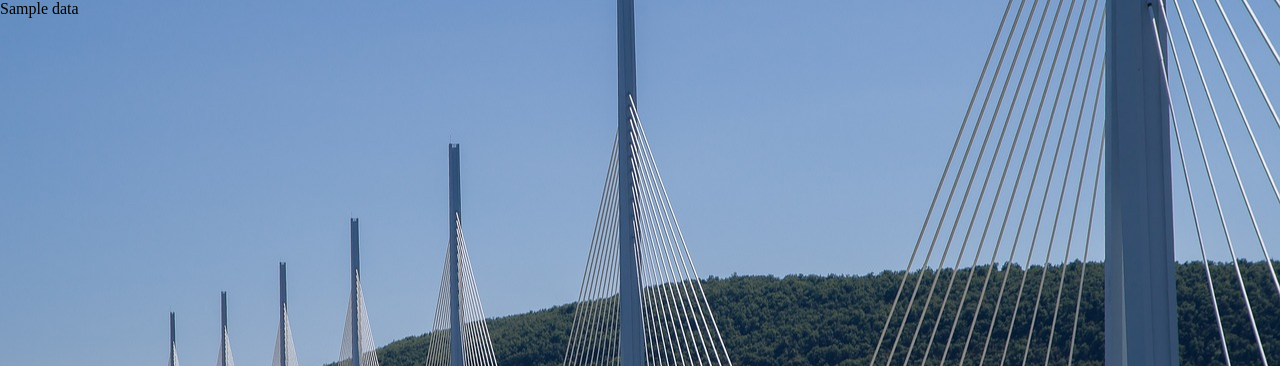
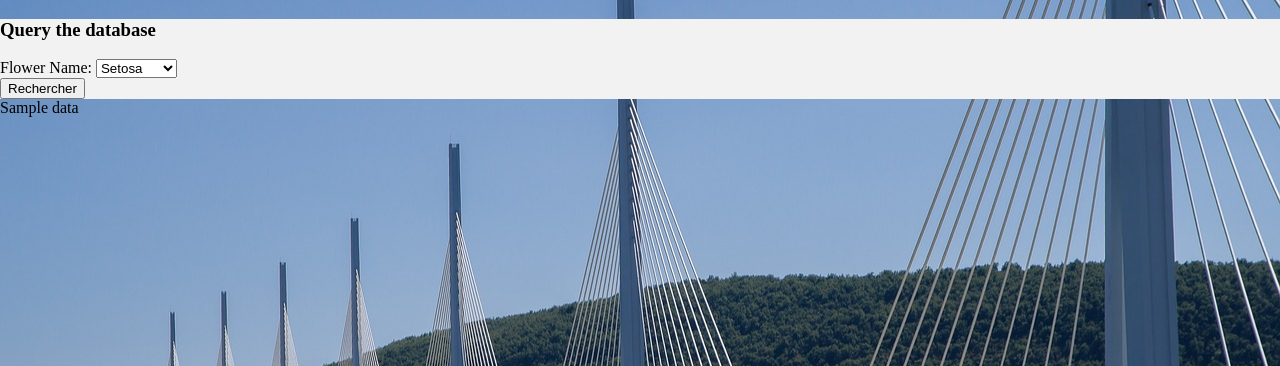
Before and after one commit to SullivanCastro/AISystance, a Flask app: template project/templates/lookup.html in a window 1280 px wide. Shown: the part 54-420 px from the top of the page. Run offline with Flask 3, Linux system fonts and the light colour scheme; the template is opened without the code that fills it: most values are stand-ins (such as "Sample title", 1, 10 or a date in 2020); parts of the project's set-up code (start-up, migrations or seed data) failed here and were passed over.

Commit message:
smart filtering

```diff
--- a/project/main.py
+++ b/project/main.py
@@ -91,6 +91,13 @@ def add_to_database():
 @main.route('/lookup.html', methods=['GET', 'POST'])
 @login_required
 def see_dataset():
-    df = pd.read_pickle('project/models_ml/database.pkl')
-    first_30_rows = df.head(30)
-    return render_template('lookup.html', data=first_30_rows.to_html())
+    if request.method=="POST":
+        flower_name = request.form.get("FlowerName")
+        df = pd.read_pickle('project/models_ml/database.pkl')
+        df = df[df['target'] == flower_name]
+        first_30_rows = df.head(30)
+        return render_template('lookup.html', data=first_30_rows.to_html())
+    if request.method=="GET":
+        df = pd.read_pickle('project/models_ml/database.pkl')
+        first_30_rows = df.head(30)
+        return render_template('lookup.html', data=first_30_rows.to_html())
--- a/project/static/style.css
+++ b/project/static/style.css
@@ -66,6 +66,11 @@ body{
 }
 
 /*----------------------------------------------- LOOK UP PAGE -----------------------------------------------*/
+.database_query{
+  background: #f2f2f2;
+  position: relative;
+}
+
 table {
   width: 75%;
   margin: auto;
@@ -77,9 +82,8 @@ th, td {
   text-align: center;
 }
 
-
 /*------------------------------------------------ ALL PAGES ------------------------------------------------*/
-form{
+.database_form{
     margin: auto auto;
     padding: 5vh;
     text-align: center;
--- a/project/templates/index.html
+++ b/project/templates/index.html
@@ -18,7 +18,7 @@
           </ul>
         </nav>
 
-        <form name="form" method="POST" class="random_forest_form">
+        <form name="form" method="POST" class="database_form">
             <h3>Random Forest Prediction</h3>
             <br>
             Sepal Length: <input type="number" name="SepalLength" placeholder="Enter the sepal length in cm" required/>
--- a/project/templates/login.html
+++ b/project/templates/login.html
@@ -6,7 +6,7 @@
     </head>
 
     <body class="home_background">
-        <form name="form" method="POST">
+        <form name="form" method="POST" class="database_form">
             <h3 class="title">Log in</h3>
             <br>
             Id: <input type="text" name="id" placeholder="Enter your Id" required/>
--- a/project/templates/lookup.html
+++ b/project/templates/lookup.html
@@ -20,8 +20,20 @@
           </ul>
         </nav>
 
+        <form method="POST" class="database_query">
+            <h3>Query the database</h3>
+            <div class="query">
+              Flower Name: <select name="FlowerName" placeholder="Choose the name of the flower">
+                              <option value="setosa">Setosa</option>
+                              <option value="versicolor">Versicolor</option>
+                              <option value="virginica">Virginica</option>
+                          </select>
+            </div>
+            <button type="filter" name="filter" value="filter">Rechercher</button>
+          </form>
+
         <table>
-        {{ data|safe }}
+          {{ data|safe }}
         </table>
     </body>
 </html>
--- a/project/templates/signup.html
+++ b/project/templates/signup.html
@@ -6,7 +6,7 @@
     </head>
 
     <body class="home_background">
-        <form name="form" method="POST">
+        <form name="form" method="POST" class="database_form">
             <h3 class="title">Sign up</h3>
             <br>
             Id: <input type="text" name="id" placeholder="Enter your Id" required/>
```
